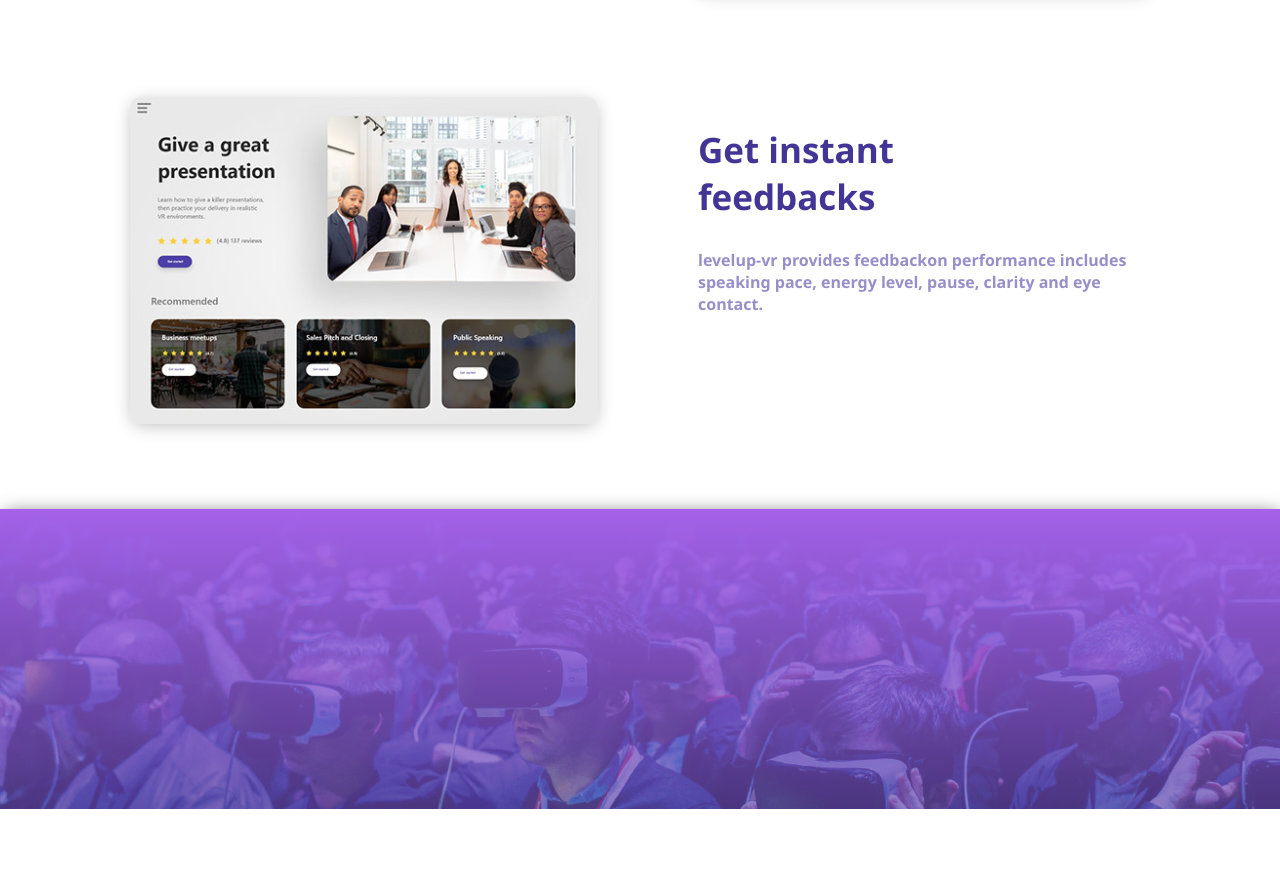
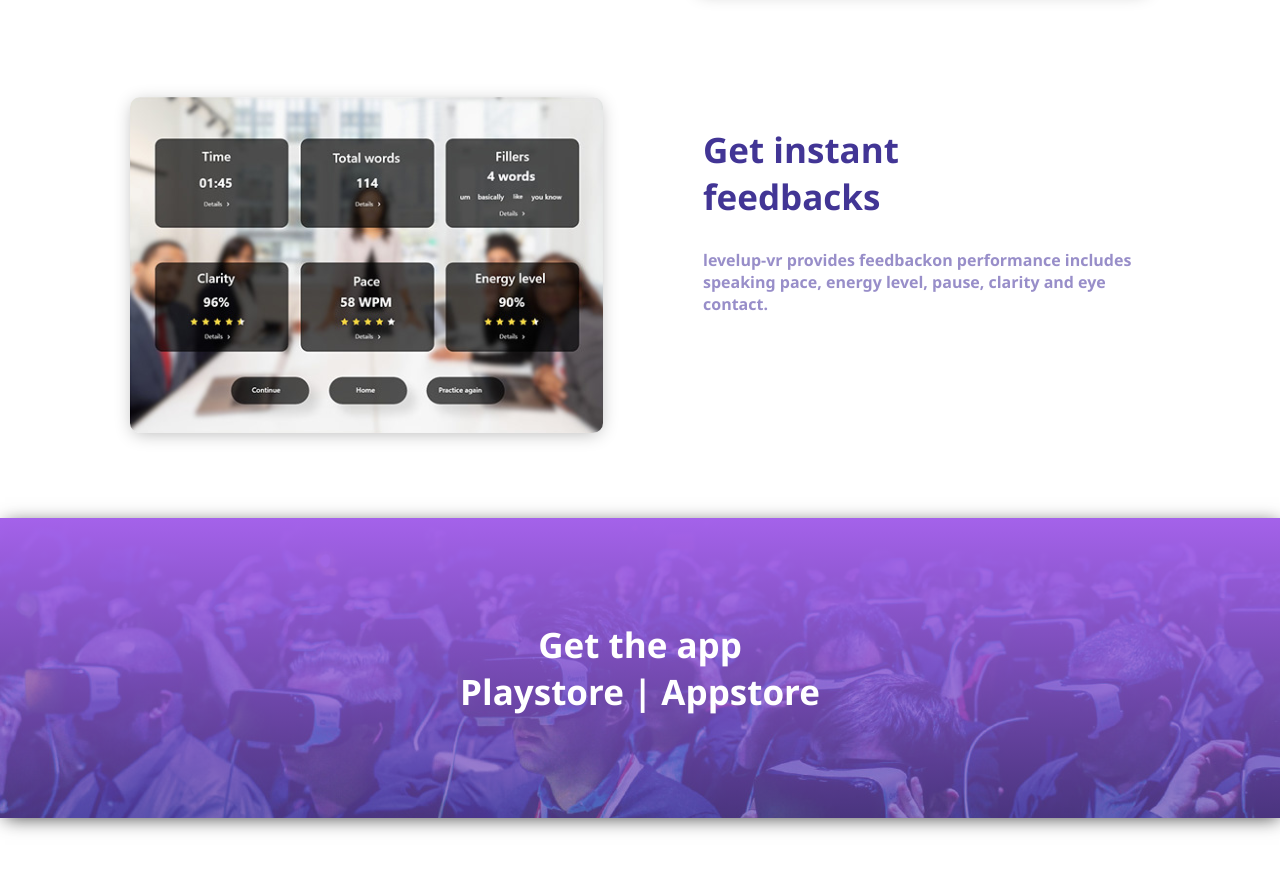
Before and after one commit to RaghavVenkat/levelup-vr, a plain HTML site: page index.html in a window 1280 px wide. Shown: the part 1382-2253 px from the top of the page. Before the commit the page ends 2191 px from the top, so only its background shows below. Drawn offline with Linux system fonts and the light colour scheme; a script that the page names is missing.

Commit message:
Footer base ready

```diff
--- a/css/style.css
+++ b/css/style.css
@@ -146,19 +146,31 @@
 }
 
 .promotion{
+    display: flex;
+    flex-direction: column;
     min-height: 300px;
     margin-top: 50px;
     padding-left: 50px;
     padding-right: 50px;
     background: linear-gradient(to bottom, rgb(164,98,234),rgba(102, 73, 176, 0.7)),url(../img/conf.jpg);
     display:flex;
-    justify-content: space-evenly;
-    align-items: flex-end;
+    justify-content: center;
+    align-items: center;
     box-shadow: 2px 3px 18px -3px rgba(0,0,0,0.75);
     -webkit-box-shadow: 2px 3px 18px -3px rgba(0,0,0,0.75);
     -moz-box-shadow: 2px 3px 18px -3px rgba(0,0,0,0.75);
 }
 
+.promotion > span{
+    text-align: center;
+    font-weight: bold;
+    font-size: 35px;
+    color: white;
+}
+
+.footer{
+    min-height: 350px;
+}
 /* Webkit-Scrolling */
 
 ::-webkit-scrollbar {
--- a/index.html
+++ b/index.html
@@ -69,7 +69,7 @@
 
             <div class="slot">
                 <span>
-                    <img class="rounded" src="img/shot1.png">
+                    <img class="rounded" src="img/shot3.png">
                 </span>
                 <span>
                     <h1>Get instant <br> feedbacks</h1>
@@ -80,7 +80,10 @@
             </div>
 
             <div class="promotion">
-
+                <span>Get the app</span>
+                <span>
+                    Playstore | Appstore
+                </span>
             </div>
         </div>
     </section>
```
Also changed, not shown: img/shot3.png (added).
